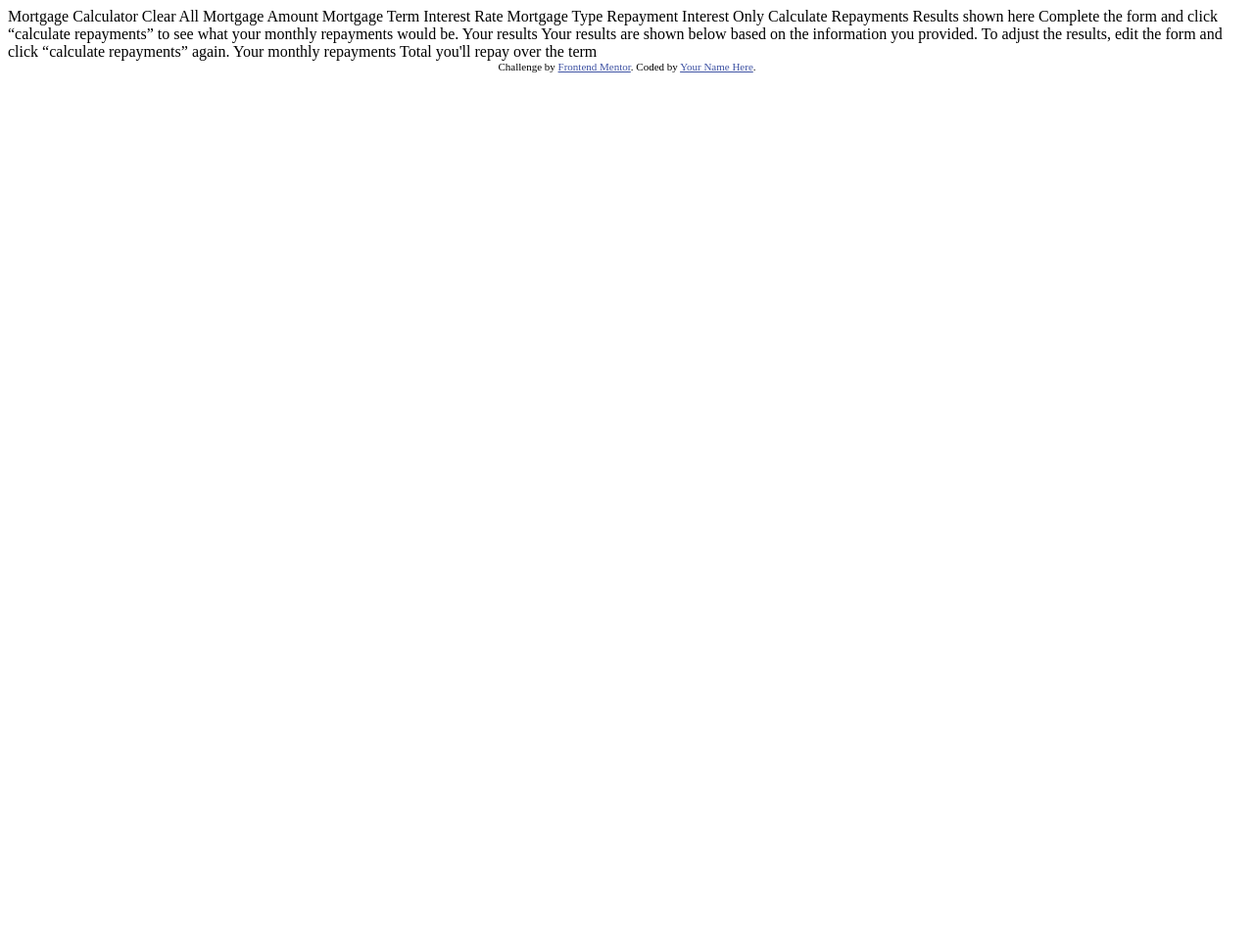
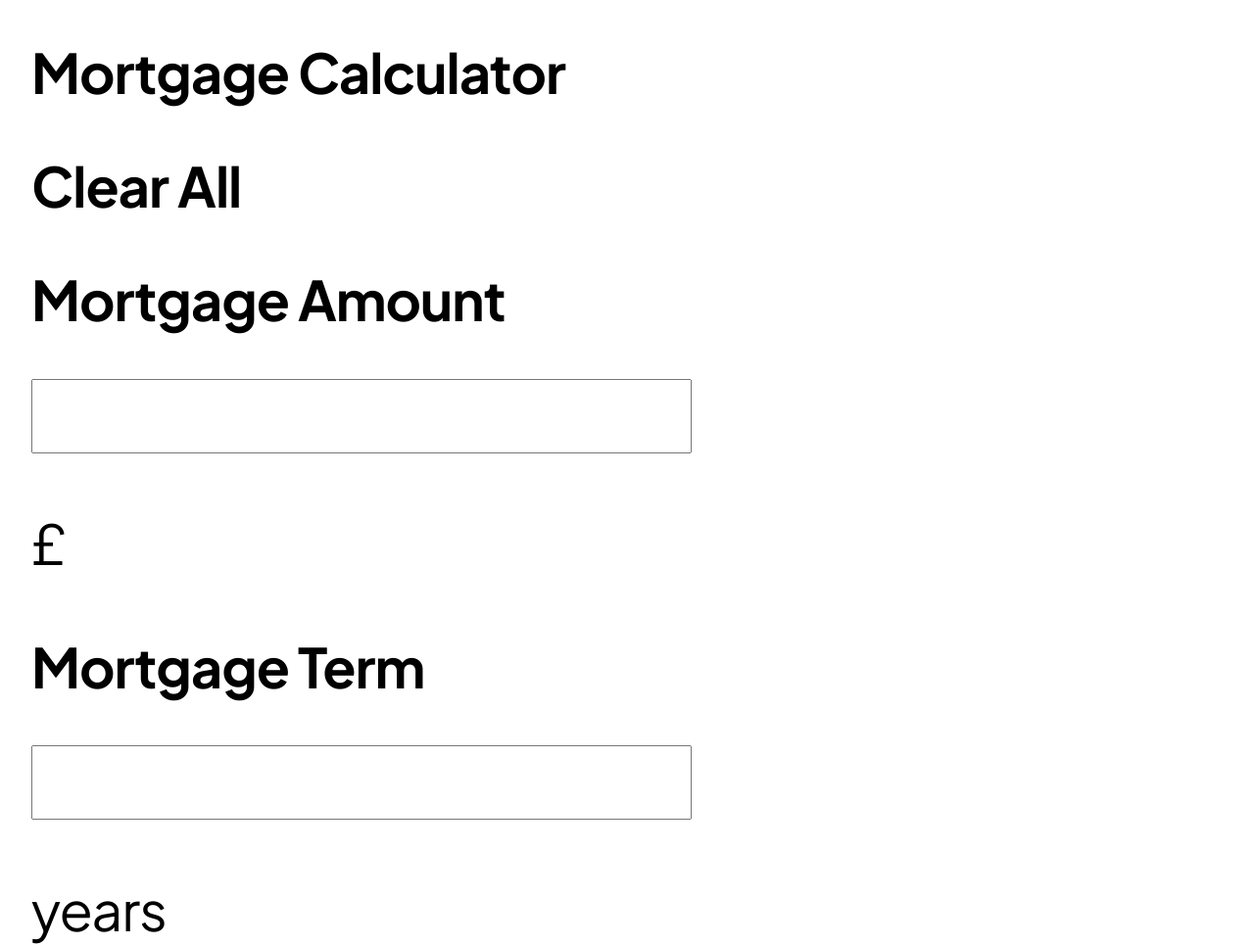
Before and after one commit to aneevel/frontend-mentor-mortgage-repayment-calculator, a plain HTML site: page index.html in a window 1280 px wide. Shown: the top 966 px of the page at 98% size. Before the commit the page ends 800 px from the top, so only its background shows below. Drawn offline with Linux system fonts and the light colour scheme.

Commit message:
build majority of html structure

```diff
--- a/index.html
+++ b/index.html
@@ -8,38 +8,67 @@
 
   <title>Frontend Mentor | Mortgage repayment calculator</title>
 
-  <!-- Feel free to remove these styles or customise in your own stylesheet 👍 -->
+    <link rel="stylesheet" href="./styles/custom.css"/>
+    <link rel="preconnect" href="https://fonts.googleapis.com">
+    <link rel="preconnect" href="https://fonts.gstatic.com" crossorigin>
+    <link href="https://fonts.googleapis.com/css2?family=Plus+Jakarta+Sans:ital,wght@0,200..800;1,200..800&display=swap" rel="stylesheet">
   <style>
     .attribution { font-size: 11px; text-align: center; }
     .attribution a { color: hsl(228, 45%, 44%); }
   </style>
 </head>
 <body>
+    <div id="main-container">
+    <div id="calculator">
+        <div id="calculator-header">
+            <h1>Mortgage Calculator</h1>
+            <h2>Clear All</h2>
+        </div>
 
-  Mortgage Calculator
-  Clear All
+        <div id="calculator-amount">
+            <h2>Mortgage Amount</h2>
+            <div class="input-box">
+                <input type="number"/>
+                <p>&#163;</p>
+            </div>
+        </div>
 
-  Mortgage Amount
+        <div id="calculator-term">
+            <h2>Mortgage Term</h2>
+            <div class="input-box">
+                <input type="number"/>
+                <p>years</p>
+            </div>
+        </div>
 
-  Mortgage Term
+        <div id="calculator-interest-rate">
+            <h2>Interest Rate</h2>
+            <div class="input-box">
+                <input type="number">
+                <p>&#x25;</p>
+            </div>
+        </div>
 
-  Interest Rate
+        <div id="calculator-mortgage-type">
+            <h2>Mortgage Type</h2>
+            <div id="type-buttons">
+                <input type="radio" id="repayment-button" name="repayment" value="repayment">
+                <label for="repayment-button">Repayment</label>
+                <input type="radio" id="interest-button" name="interest" value="interest">
+                <label for="interest-button">Interest Only</label>
+            </div>
+        </div>
 
-  Mortgage Type
-  Repayment
-  Interest Only
+        <button type="submit">Calculate Repayments</button>
+    </div>
+    <div class="results empty">
 
-  Calculate Repayments
+        <h1>Results shown here</h1>
 
-  <!-- Empty results start -->
-
-  Results shown here
-
-  Complete the form and click “calculate repayments” to see what
-  your monthly repayments would be.
-
-  <!-- Empty results end -->
-
+        <p>Complete the form and click “calculate repayments” to see what
+        your monthly repayments would be.</p>
+    </div>
+    <div class="results completed">
   <!-- Completed results start -->
 
   Your results
@@ -52,7 +81,8 @@
   Total you'll repay over the term
 
   <!-- Completed results end -->
-
+    </div>
+    </div>
   <div class="attribution">
     Challenge by <a href="https://www.frontendmentor.io?ref=challenge">Frontend Mentor</a>.
     Coded by <a href="#">Your Name Here</a>.
--- /dev/null
+++ b/styles/custom.css
@@ -0,0 +1,41 @@
+:root {
+    --lime: hsl(61, 70%, 52%);
+    --slate-900: hsl(202, 55%, 16);
+    --slate-700: hsl(200, 24%, 40%);
+    --slate-500: hsl(200, 26%, 54%);
+    --slate-300: hsl(203, 41%, 72%);
+    --slate-100: hsl(202, 86%, 94%);
+    --white: hsl(0, 0%, 100%);
+    --red: hsl(4, 69%, 50%);
+
+    --spacing-100: 8px;
+    --spacing-150: 12px;
+    --spacing-200: 16px;
+    --spacing-300: 24px;
+    --spacing-400: 32px;
+    --spacing-500: 40px;
+}
+
+* {
+   font-family: "Plus Jakarta Sans", sans-serif;
+   font-optical-sizing: auto;
+   font-size: 56px;
+   font-style: normal;
+   line-height: 125%;
+   letter-spacing: -1px;
+}
+
+html {
+    box-sizing: border-box;
+    margin: 0px;
+    height: 0px;
+    height: 100vh;
+}
+
+#calculator {
+    margin: var(--spacing-300);
+}
+
+.completed {
+    display: none;
+}
```
Also changed, not shown: 1 other file.
